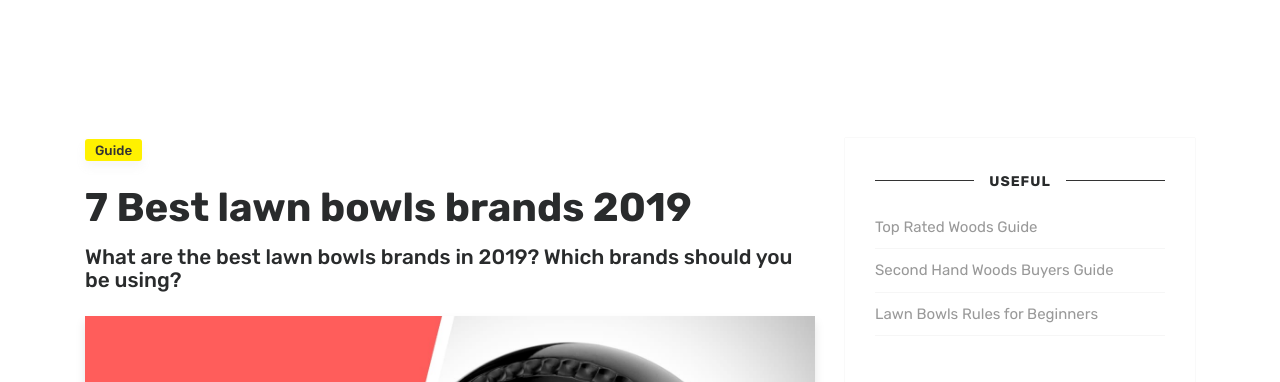
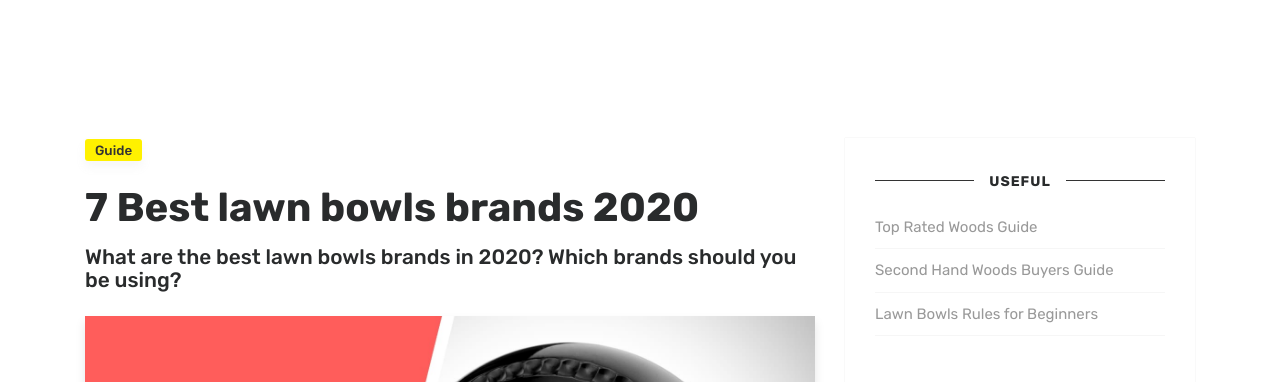
Before and after one commit to krussll/etsysimplicity, a Jekyll site: the page built from _posts/2019-05-18-best-lawn-bowls-brands.md, in a window 1280 px wide and 900 px high. Shown: the top 382 px of the window. Built offline with Jekyll 4.4.1, drawn with Linux system fonts in a browser that asks for light colours; nearby versions of some CDN libraries.

Commit message:
Update 2019-05-18-best-lawn-bowls-brands.md

```diff
--- a/_posts/2019-05-18-best-lawn-bowls-brands.md
+++ b/_posts/2019-05-18-best-lawn-bowls-brands.md
@@ -1,10 +1,10 @@
 ---
 layout: post
-title:  "7 Best lawn bowls brands 2019"
+title:  "7 Best lawn bowls brands 2020"
 author: reece
 categories: [ guide ]
 image: assets/images/best-lawn-bowls-brands.jpeg
-description: "What are the best lawn bowls brands in 2019? Which brands should you be using?"
+description: "What are the best lawn bowls brands in 2020? Which brands should you be using?"
 ---
 
 ## #7 Dek
```
